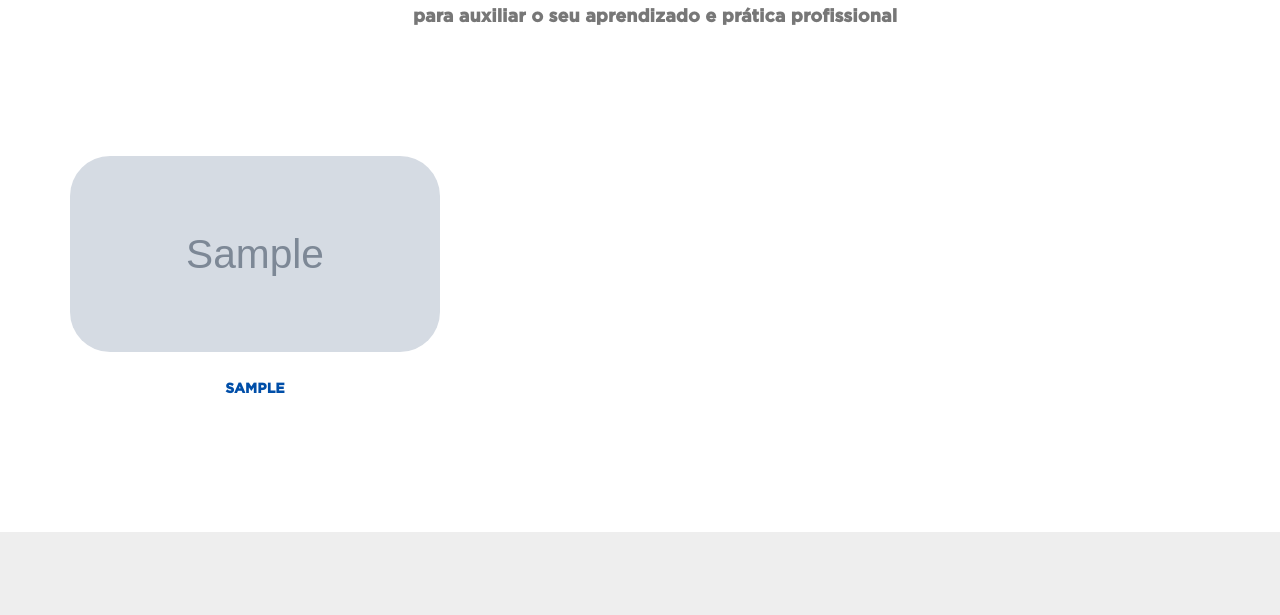
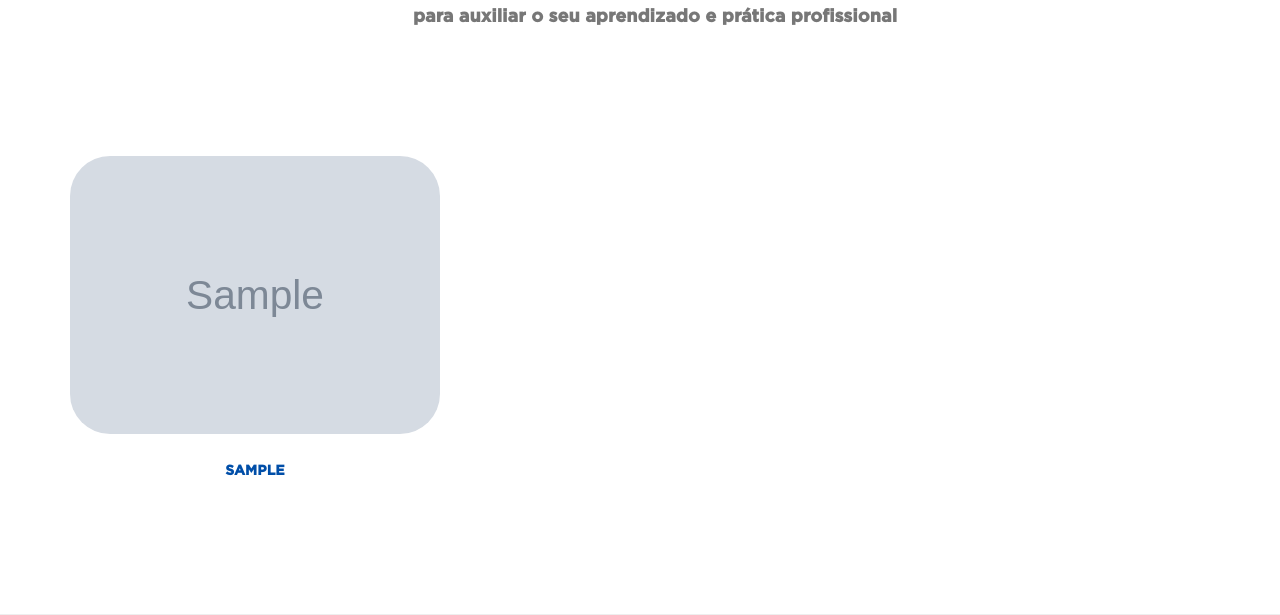
Before and after one commit to marinamaluta/livrarias, a Django app: page / in a window 1280 px wide. Shown: the part 1007-1622 px from the top of the page. Run offline with Django 3.2, Linux system fonts and the light colour scheme; tables that the repository leaves empty hold one stand-in row (values such as "Sample post"); grey boxes marked "Sample" are stand-in pictures; some libraries are stand-ins or nearby versions; some web fonts are replaced.

Commit message:
Tamanho das img centrais

```diff
--- a/static/css/estilo.css
+++ b/static/css/estilo.css
@@ -72,6 +72,7 @@ h1{
   color: #004EA8;
   font-weight: 900;
  text-transform: uppercase;
+ text-align: center;
 
 }
 
@@ -249,10 +250,11 @@ fieldset[disabled] .btn-xl.active {
   background-color: #004EA8;
 }
 
-img.padrao{
+/* ITEM PARA ALINHA TAMANHO DA IMG */
+/*img.padrao{
   height: 195.5px;
   width: 390px;
-}
+}*/
 .foto-cardapio {
   height:inherit;
   border-radius: 80%;
@@ -307,7 +309,6 @@ header {
   background-image: url('../img/BG.1.jpg');
   background-repeat: no-repeat;
   background-attachment: scroll;
-
   -webkit-background-size: cover;
   -moz-background-size: cover;
   background-size: cover;
```
